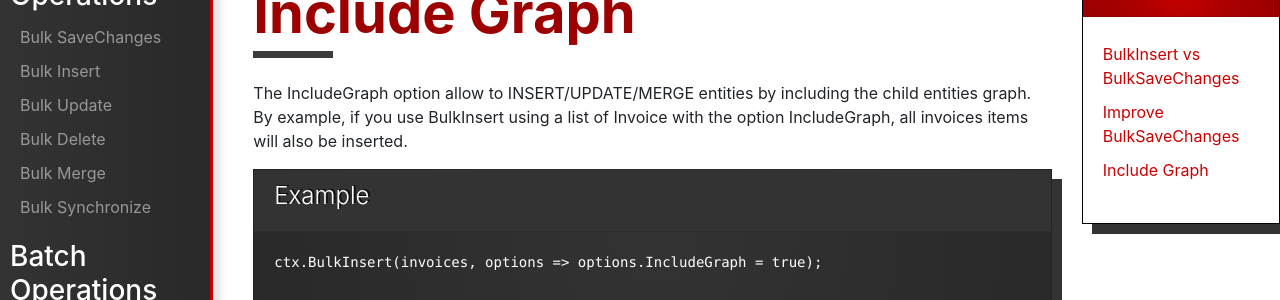
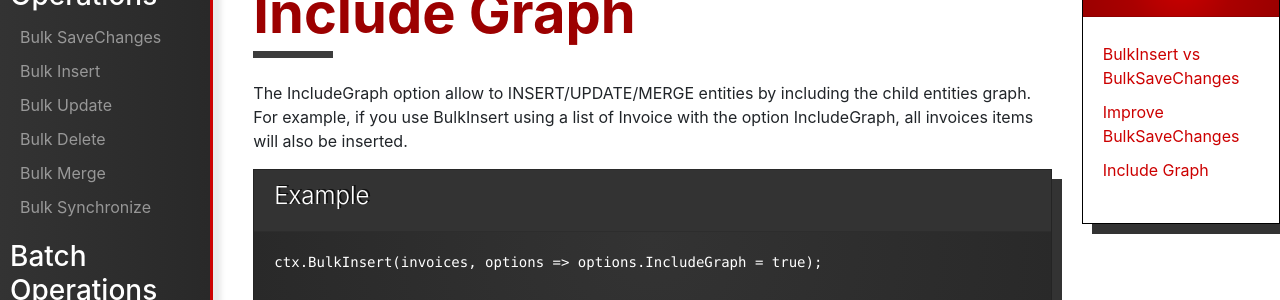
Before and after one commit to zzzprojects/EntityFramework-Extensions, a Jekyll site: the page built from docs/pages/api/options-summary/include-graph.md, in a window 1280 px wide and 900 px high. Shown: the part 195-495 px from the top of the window. Built offline with Jekyll 4.4.1, drawn with Linux system fonts in a browser that asks for light colours; nearby versions of some CDN libraries; part of the change alters nothing that is shown; some of the changed text lies outside the part shown.

Commit message:
Update include-graph.md

```diff
--- a/docs/pages/api/options-summary/include-graph.md
+++ b/docs/pages/api/options-summary/include-graph.md
@@ -3,7 +3,7 @@ permalink: include-graph
 ---
 
 The IncludeGraph option allow to INSERT/UPDATE/MERGE entities by including the child entities graph.
-By example, if you use BulkInsert using a list of Invoice with the option IncludeGraph, all invoices items will also be inserted.
+For example, if you use BulkInsert using a list of Invoice with the option IncludeGraph, all invoices items will also be inserted.
 
 {% include template-example.html %}
 {% highlight csharp %}
@@ -59,13 +59,13 @@ ctx.BulkMerge(users, options =>
 {% include section-faq-begin.html %}
 ## FAQ
 
-### Why I receive an error that asks me to specify a context factory?
+### Why do I receive an error that asks me to specify a context factory?
 To retrieve the current entities graph, our library requires a working context to use some Entity Framework feature without impacting the current context.
 The context factory is optional if your context has a default constructor.
 
 Read more: [Context Factory](context-factory)
 
-### Why I received an error that asks me to use unsafe mode?
+### Why do I received an error that asks me to use unsafe mode?
 The unsafe mode is required when some proxy entities are found in the graph.
 To retrieve all information, we need to detach temporary proxy type from the current context before re-attaching them.
 There is currently no known issue about this technic, but we prefer to force people to understand that some unsafe code is currently done under the hood by our library.
```
